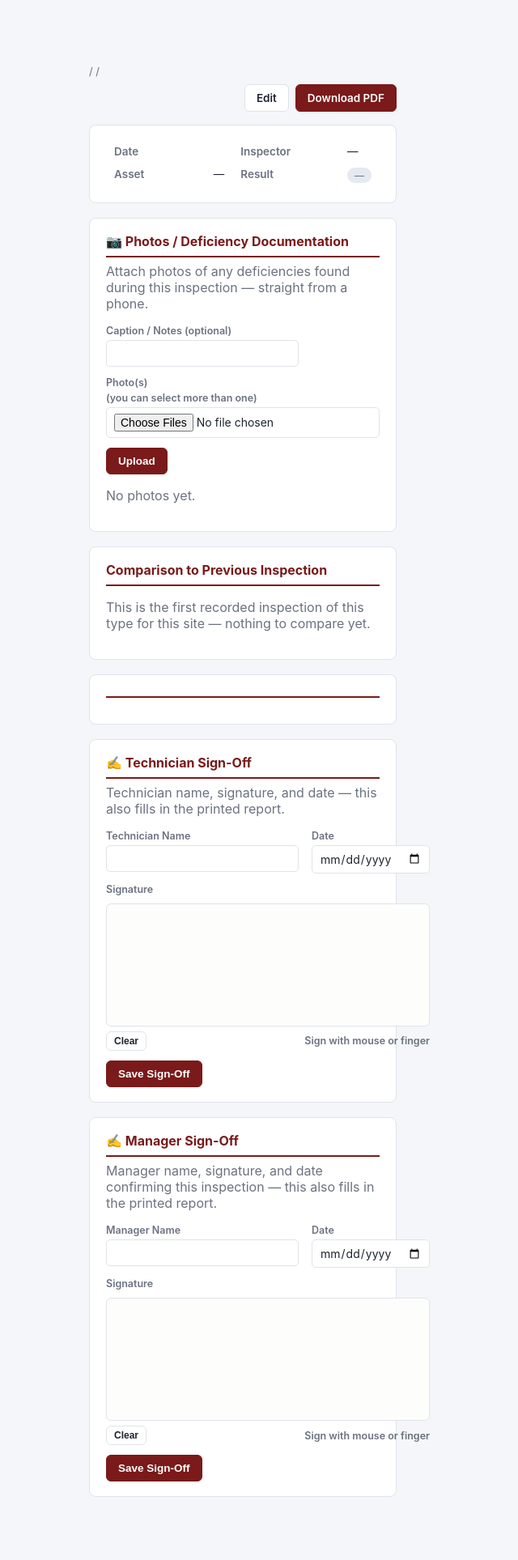
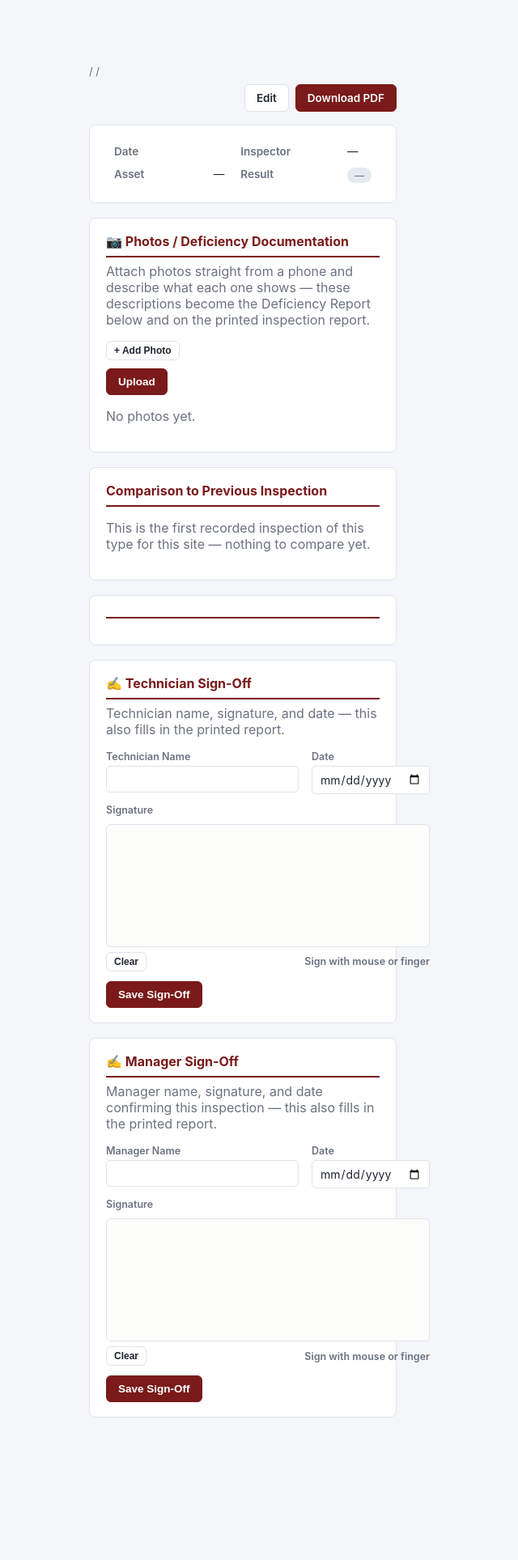
Before and after one commit to ocortezsouthern/scfp-app, a Python web app: template templates/inspection_detail.html in a window 1280 px wide. Shown: the whole page at 81% size, without its empty margins (340-980 px from the left). After the commit the page ends 1751 px from the top, so only its background shows below. Run offline with Jinja, Linux system fonts and the light colour scheme; the template is opened without the code that fills it, so the values that code supplies are empty; a map, chart or similar area stays blank.

Commit message:
Add Photos tab to inspection form + Deficiency Report panel on inspection page

```diff
--- a/templates/inspection_detail.html
+++ b/templates/inspection_detail.html
@@ -44,18 +44,18 @@
 
 <div class="panel">
   <h2>📷 Photos / Deficiency Documentation</h2>
-  <p class="muted" style="margin-top:-6px">Attach photos of any deficiencies found during this inspection — straight from a phone.</p>
-  <form method="post" action="/inspections/{{ inspection['id'] }}/attachments" enctype="multipart/form-data" class="form-grid">
+  <p class="muted" style="margin-top:-6px">Attach photos straight from a phone and describe what each one shows — these descriptions become the Deficiency Report below and on the printed inspection report.</p>
+  <form method="post" action="/inspections/{{ inspection['id'] }}/attachments" enctype="multipart/form-data">
     <input type="hidden" name="_xsrf" value="{{ xsrf_token }}">
-    <label>Caption / Notes (optional)<input type="text" name="caption"></label>
-    <label class="span2">Photo(s) <span class="muted">(you can select more than one)</span>
-      <input type="file" name="file" multiple accept="image/*,.pdf,.heic">
-    </label>
-    <div class="span2"><button type="submit" class="btn primary">Upload</button></div>
+    <div class="photo-repeater">
+      <div class="photo-rows"></div>
+      <button type="button" class="btn small add-photo-btn">+ Add Photo</button>
+    </div>
+    <div style="margin-top:10px;"><button type="submit" class="btn primary">Upload</button></div>
   </form>
 
   {% if attachments %}
-  <div class="attachment-grid">
+  <div class="attachment-grid" style="margin-top:16px;">
     {% for a in attachments %}
     <div class="attachment-card">
       {% if a['content_type'] and a['content_type'].startswith('image/') %}
@@ -79,6 +79,23 @@
   <p class="muted">No photos yet.</p>
   {% endif %}
 </div>
+
+{% if attachments %}
+<div class="panel">
+  <h2>📋 Deficiency Report</h2>
+  <p class="muted" style="margin-top:-6px">Compiled from the photo descriptions above, in the order they were added — this same list prints on the inspection PDF.</p>
+  <ul class="deficiency-list">
+    {% for a in attachments|reverse %}
+    <li class="deficiency-item">
+      {% if a['content_type'] and a['content_type'].startswith('image/') %}
+      <img src="/inspections/{{ inspection['id'] }}/attachments/{{ a['id'] }}/file" alt="{{ a['filename'] or 'photo' }}">
+      {% endif %}
+      <div><span class="deficiency-num">{{ loop.index }}.</span> {{ a['caption'] or 'No description provided' }}</div>
+    </li>
+    {% endfor %}
+  </ul>
+</div>
+{% endif %}
 
 <div class="panel">
   <h2>Comparison to Previous Inspection</h2>
```
Also changed, not shown: templates/inspection_form.html (+25 -1 lines).
